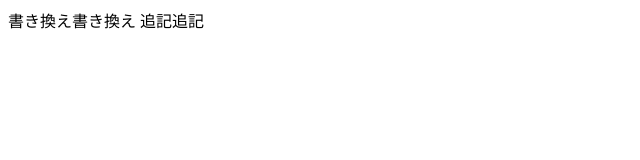
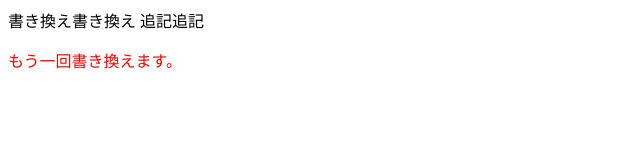
Before and after one commit to ogu618/045new, a plain HTML site: page index.html in a window 1280 px wide. Shown: the whole page, without its empty margins (0-640 px from the left). Drawn offline with Linux system fonts and the light colour scheme.

Commit message:
Update index.html
色変え

```diff
--- a/index.html
+++ b/index.html
@@ -7,5 +7,6 @@
   <body>
     書き換え書き換え
     追記追記
+     <p style="color:red">もう一回書き換えます。</p>
   </body>
 </html>
```
